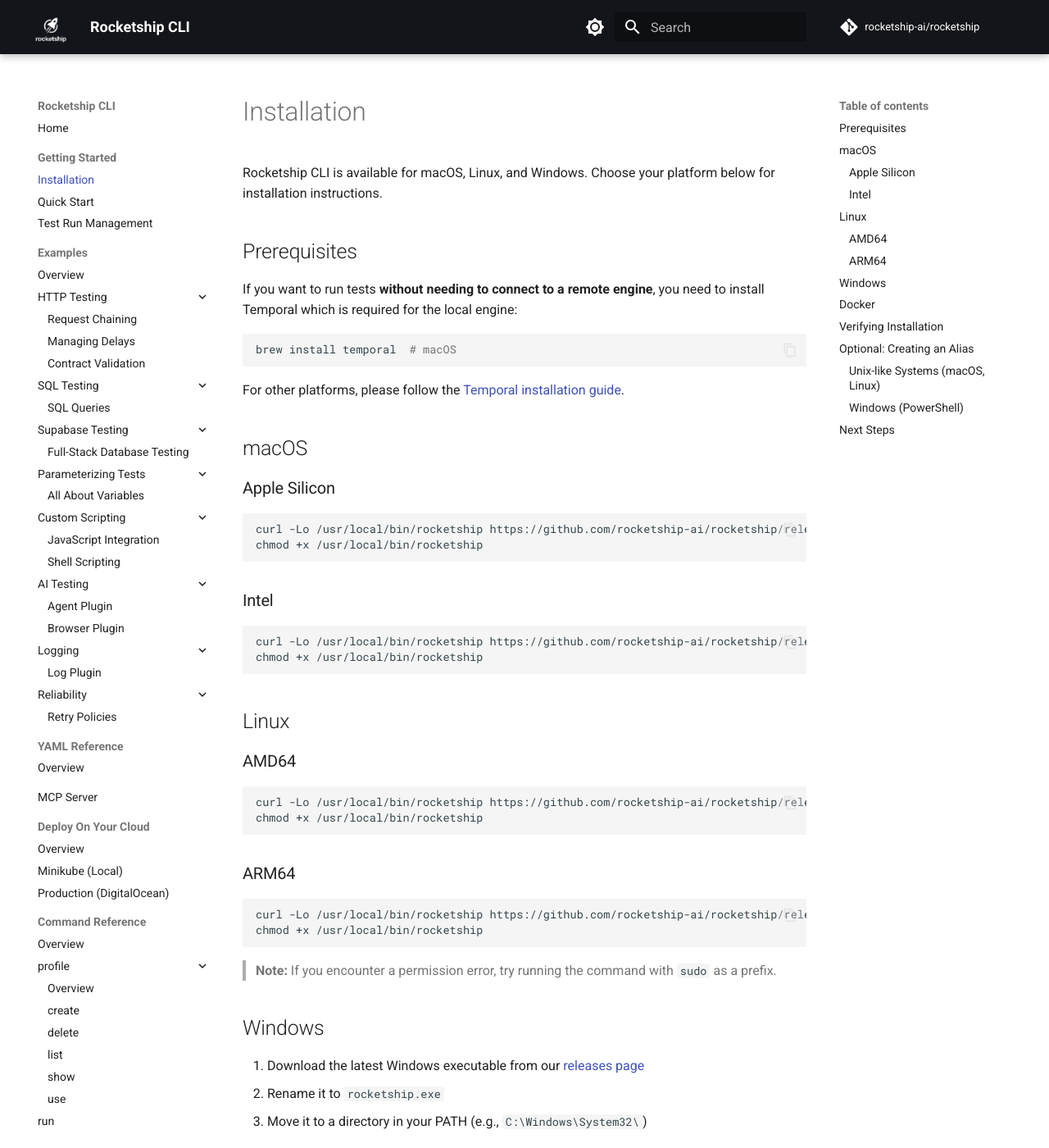
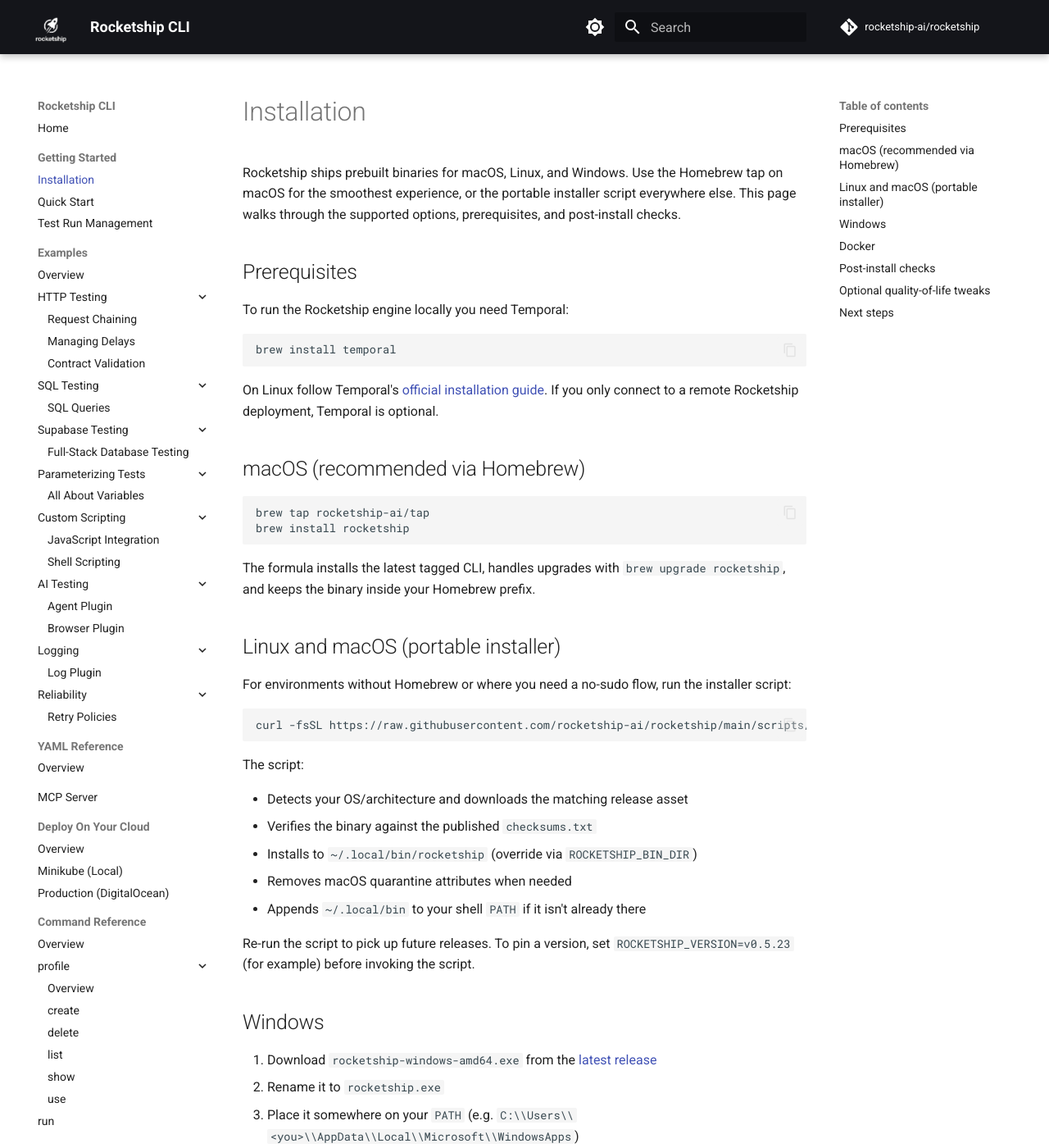
Before and after one commit to rocketship-ai/rocketship, an MkDocs documentation site: the page built from docs/src/installation.md, in a window 1280 px wide and 1400 px high. Shown: the whole window at 82% size. Built offline with MkDocs 1.6.1 and Material for MkDocs 9.7.7, drawn with Linux system fonts in a browser that asks for light colours; comment, search, counter and statistics services are not loaded; some of the changed text lies outside the part shown.

Commit message:
readme and doc cleans

````diff
--- a/docs/src/installation.md
+++ b/docs/src/installation.md
@@ -1,103 +1,90 @@
 # Installation
 
-Rocketship CLI is available for macOS, Linux, and Windows. Choose your platform below for installation instructions.
+Rocketship ships prebuilt binaries for macOS, Linux, and Windows. Use the Homebrew tap on macOS for the smoothest experience, or the portable installer script everywhere else. This page walks through the supported options, prerequisites, and post-install checks.
 
 ## Prerequisites
 
-If you want to run tests **without needing to connect to a remote engine**, you need to install Temporal which is required for the local engine:
+To run the Rocketship engine locally you need Temporal:
 
 ```bash
-brew install temporal  # macOS
+brew install temporal
 ```
 
-For other platforms, please follow the [Temporal installation guide](https://docs.temporal.io/cli#install).
+On Linux follow Temporal's [official installation guide](https://docs.temporal.io/cli#install). If you only connect to a remote Rocketship deployment, Temporal is optional.
 
-## macOS
-
-### Apple Silicon
+## macOS (recommended via Homebrew)
 
 ```bash
-curl -Lo /usr/local/bin/rocketship https://github.com/rocketship-ai/rocketship/releases/latest/download/rocketship-darwin-arm64
-chmod +x /usr/local/bin/rocketship
+brew tap rocketship-ai/tap
+brew install rocketship
 ```
 
-### Intel
+The formula installs the latest tagged CLI, handles upgrades with `brew upgrade rocketship`, and keeps the binary inside your Homebrew prefix.
+
+## Linux and macOS (portable installer)
+
+For environments without Homebrew or where you need a no-sudo flow, run the installer script:
 
 ```bash
-curl -Lo /usr/local/bin/rocketship https://github.com/rocketship-ai/rocketship/releases/latest/download/rocketship-darwin-amd64
-chmod +x /usr/local/bin/rocketship
+curl -fsSL https://raw.githubusercontent.com/rocketship-ai/rocketship/main/scripts/install.sh | bash
 ```
 
-## Linux
+The script:
 
-### AMD64
+- Detects your OS/architecture and downloads the matching release asset
+- Verifies the binary against the published `checksums.txt`
+- Installs to `~/.local/bin/rocketship` (override via `ROCKETSHIP_BIN_DIR`)
+- Removes macOS quarantine attributes when needed
+- Appends `~/.local/bin` to your shell `PATH` if it isn't already there
 
-```bash
-curl -Lo /usr/local/bin/rocketship https://github.com/rocketship-ai/rocketship/releases/latest/download/rocketship-linux-amd64
-chmod +x /usr/local/bin/rocketship
-```
-
-### ARM64
-
-```bash
-curl -Lo /usr/local/bin/rocketship https://github.com/rocketship-ai/rocketship/releases/latest/download/rocketship-linux-arm64
-chmod +x /usr/local/bin/rocketship
-```
-> **Note:** If you encounter a permission error, try running the command with `sudo` as a prefix.
+Re-run the script to pick up future releases. To pin a version, set `ROCKETSHIP_VERSION=v0.5.23` (for example) before invoking the script.
 
 ## Windows
 
-1. Download the latest Windows executable from our [releases page](https://github.com/rocketship-ai/rocketship/releases/latest/download/rocketship-windows-amd64.exe)
+1. Download `rocketship-windows-amd64.exe` from the [latest release](https://github.com/rocketship-ai/rocketship/releases/latest)
 2. Rename it to `rocketship.exe`
-3. Move it to a directory in your PATH (e.g., `C:\Windows\System32\`)
+3. Place it somewhere on your `PATH` (e.g. `C:\\Users\\<you>\\AppData\\Local\\Microsoft\\WindowsApps`)
 
 ## Docker
 
-Rocketship is also available as a Docker image. It will run the tests you specify then exit:
+```bash
+docker pull rocketshipai/rocketship:latest
+docker run --rm -it rocketshipai/rocketship:latest --help
+```
+
+Docker images are useful for CI jobs or ephemeral runs where you don't want to manage binaries.
+
+## Post-install checks
+
+After installing, confirm the CLI works:
 
 ```bash
-docker pull rocketshipai/rocketship:latest
+rocketship --version
+rocketship doctor
 ```
 
-To run Rocketship using Docker:
+`rocketship doctor` inspects your `PATH`, config directory permissions, file ownership, and (on macOS) quarantine state, printing exact remediation steps if anything is off.
+
+Configuration lives under the path returned by `os.UserConfigDir()`—for example `~/Library/Application Support/Rocketship` on macOS or `~/.config/rocketship` on Linux. Directories are created with `0700` permissions and the config file with `0600`.
+
+Rocketship refuses to run as root unless you set `ROCKETSHIP_ALLOW_ROOT=1`. This avoids leaving behind root-owned config files that can break normal usage.
+
+## Optional quality-of-life tweaks
+
+Alias the command if you prefer a shorter entry point:
 
 ```bash
-docker run rocketshipai/rocketship:latest
-```
-
-## Verifying Installation
-
-To verify your installation, run:
-
-```bash
-rocketship version
-```
-
-## Optional: Creating an Alias
-
-If you prefer a shorter command, you can create an alias for the `rocketship` command. Here's how to do it on different platforms:
-
-### Unix-like Systems (macOS, Linux)
-
-Add one of these to your shell's configuration file (`.bashrc`, `.zshrc`, etc.):
-
-```bash
-# Alias to "rs"
+# macOS/Linux shell rc
 alias rs="rocketship"
 ```
 
-### Windows (PowerShell)
-
-Add this to your PowerShell profile:
-
 ```powershell
+# Windows PowerShell profile
 Set-Alias -Name rs -Value rocketship
 ```
 
-Remember to restart your shell or run `source ~/.bashrc` (or equivalent) to apply the changes.
+## Next steps
 
-## Next Steps
-
-- Check out our [Quick Start Guide](quickstart.md) to run your first test
-- Learn about [test specifications](test-specs.md)
-- Explore our [examples](examples.md)
+- [Quickstart](quickstart.md) to run your first suite
+- [Examples](examples.md) for ready-made specs
+- [Test specification reference](yaml-reference/index.md) when you need exact syntax
````
Also changed, not shown: README.md.
